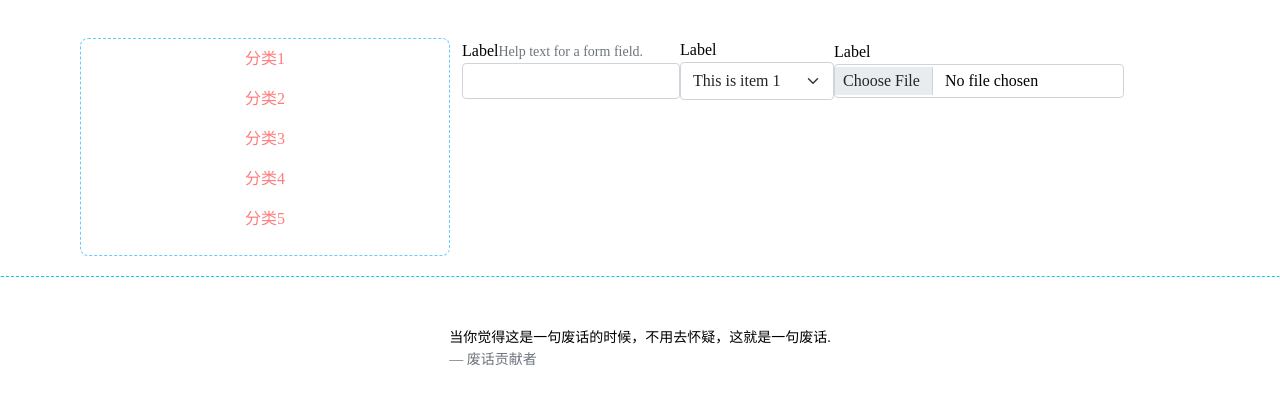
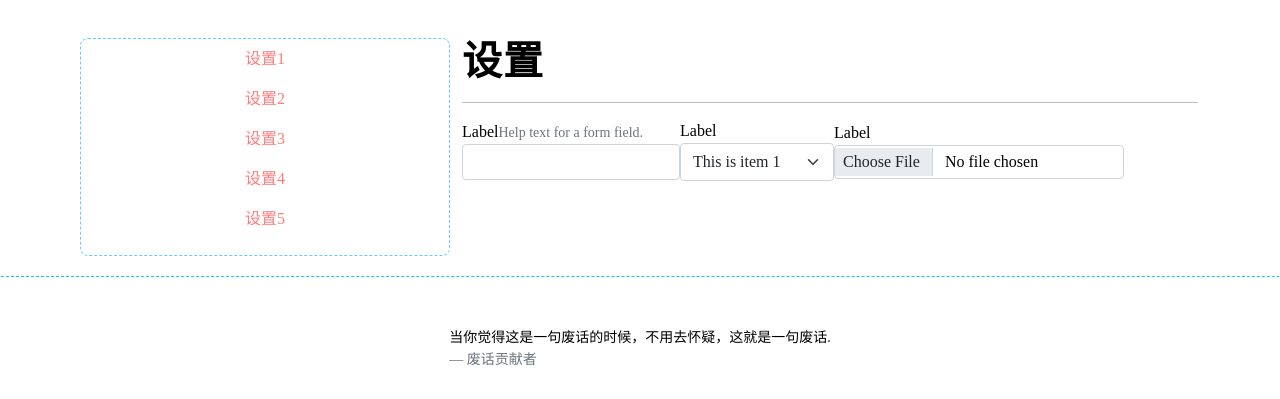
Before and after one commit to Mundanity-fc/FishTouching-Front, a plain HTML site: page setting.html in a window 1280 px wide. Shown: the part 802-1201 px from the top of the page. Drawn offline with Linux system fonts and the light colour scheme; a web font is replaced by a local one.

Commit message:
修改设置页样式，继续摆烂

```diff
--- a/setting.html
+++ b/setting.html
@@ -53,25 +53,27 @@
                         <table class="table table-borderless">
                             <tbody>
                                 <tr>
-                                    <td><a href="#">分类1</a></td>
+                                    <td><a href="#">设置1</a></td>
                                 </tr>
                                 <tr>
-                                    <td><a href="#">分类2</a></td>
+                                    <td><a href="#">设置2</a></td>
                                 </tr>
                                 <tr>
-                                    <td><a href="#">分类3</a></td>
+                                    <td><a href="#">设置3</a></td>
                                 </tr>
                                 <tr>
-                                    <td><a href="#">分类4</a></td>
+                                    <td><a href="#">设置4</a></td>
                                 </tr>
                                 <tr>
-                                    <td><a href="#">分类5</a></td>
+                                    <td><a href="#">设置5</a></td>
                                 </tr>
                             </tbody>
                         </table>
                     </div>
                 </div>
                 <div class="col mx-auto col-8" id="setting-form">
+                    <h1>设置</h1>
+                    <hr>
                     <form><label class="form-label">Label<small class="form-text">Help text for a form field.</small><input class="form-control" type="text"></label><label class="form-label">Label&nbsp;<select class="form-select">
                                 <optgroup label="This is a group">
                                     <option value="12" selected="">This is item 1</option>
```
